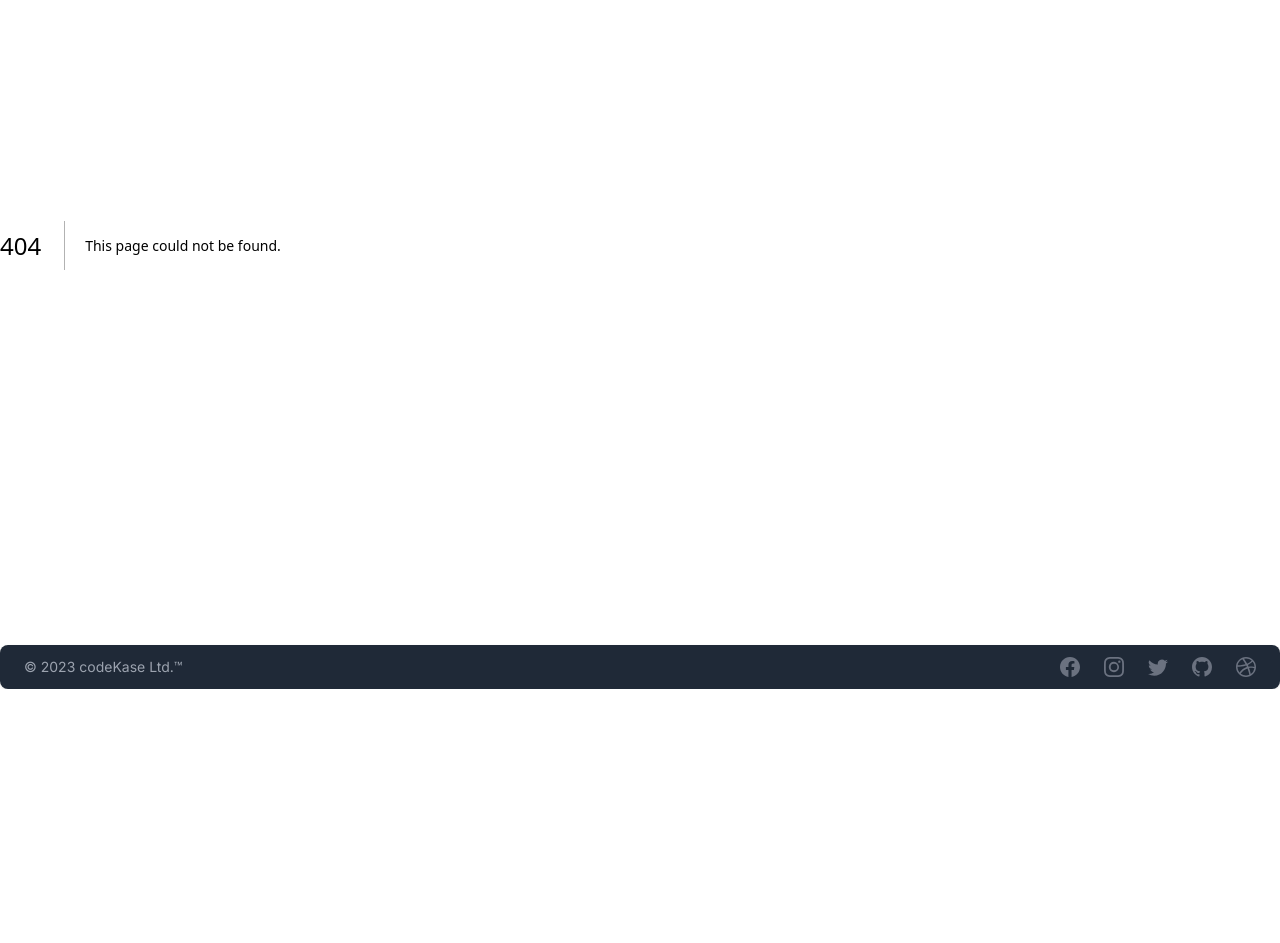
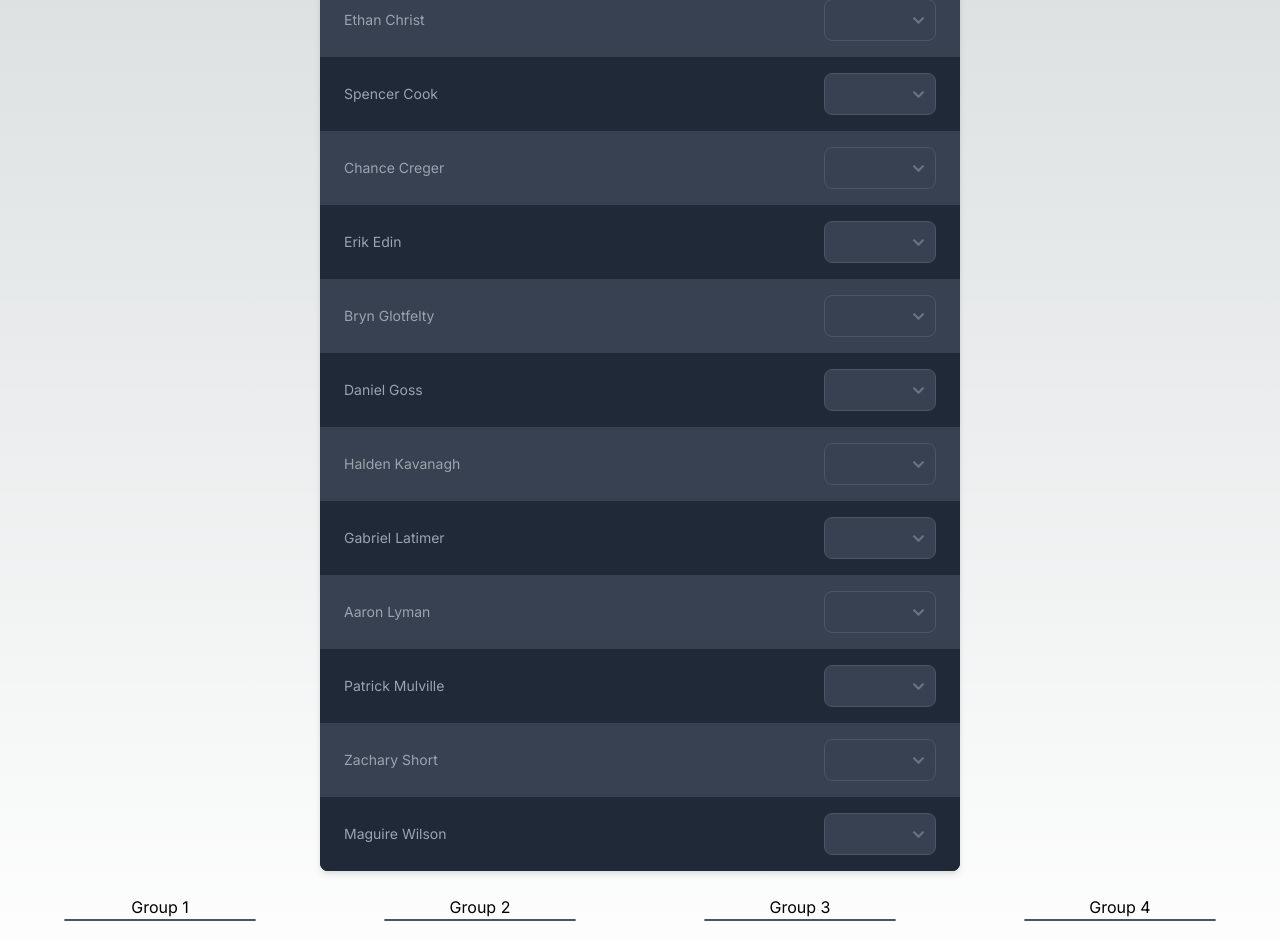
Before and after one commit to CaseySMiller/list_roller, a Next.js app: page /groups in a window 1280 px wide. Before the commit this address had no page. Shown: the part 211-1154 px from the top of the page. Before the commit the page ends 900 px from the top, so only its background shows below. Built offline with nearby package versions, Linux system fonts and the light colour scheme.

Commit message:
built out group selection page

```diff
--- a/app/components/CustomNav/CustomNav.tsx
+++ b/app/components/CustomNav/CustomNav.tsx
@@ -21,8 +21,8 @@ function CustomNav() {
         <Navbar.Link href="/" active>
           Home
         </Navbar.Link>
-        <Navbar.Link as={Link} href="/test">
-          About
+        <Navbar.Link as={Link} href="/groups">
+          Groups
         </Navbar.Link>
         {/* <Navbar.Link as={Link} href="/test">
           Services
--- /dev/null
+++ b/app/groups/page.tsx
@@ -0,0 +1,115 @@
+"use client";
+
+import { useState } from "react";
+import { ListGroup, Table, Dropdown, Select } from "flowbite-react";
+
+const listArray = [
+  "Laura Brown",
+  "Ethan Christ",
+  "Spencer Cook",
+  "Chance Creger",
+  "Erik Edin",
+  "Bryn Glotfelty",
+  "Daniel Goss",
+  "Halden Kavanagh",
+  "Gabriel Latimer",
+  "Aaron Lyman",
+  "Patrick Mulville",
+  "Zachary Short",
+  "Maguire Wilson",
+];
+
+interface Group { name: string, items: Array<string> }
+
+const Groups = () => {
+  const [groups, setGroups] = useState([
+    { name: "Group 1", items: [] },
+    { name: "Group 2", items: [] },
+    { name: "Group 3", items: [] },
+    { name: "Group 4", items: [] },
+  ]);
+
+  const handleSelect = (e: any) => {
+    const newGroups = [...groups];
+    const val = e.target.value.split(' ');
+    const index = parseInt(val[0])-1;
+    val.shift();
+    const itemName = val.join(' ');
+    // remove item from all groups
+    newGroups.forEach((group: Group) => {
+      group.items = group.items.filter((item: string) => item !== itemName);
+    });
+    // add item to selected group
+    newGroups[index].items.push(itemName);
+    setGroups(newGroups);
+  };
+
+  return (
+    <div className="container mx-auto columns-1">
+      <div className="md:w-1/2 mx-auto py-6 ">
+        <Table striped>
+          <Table.Head>
+            <Table.HeadCell>Name</Table.HeadCell>
+            <Table.HeadCell className="w-40">Group</Table.HeadCell>
+          </Table.Head>
+          <Table.Body>
+            {listArray.map((item, index) => {
+              return (
+                <Table.Row key={`listItem${index + 1}`}>
+                  <Table.Cell>{item}</Table.Cell>
+                  <Table.Cell>
+                    <Select
+                      onChange={handleSelect}
+                    >
+                      <option value=''></option>
+                      <option value={`1 ${item}`}>Group 1</option>
+                      <option value={`2 ${item}`}>Group 2</option>
+                      <option value={`3 ${item}`}>Group 3</option>
+                      <option value={`4 ${item}`}>Group 4</option>
+                    </Select>
+                  </Table.Cell>
+                </Table.Row>
+              );
+            })}
+          </Table.Body>
+        </Table>
+      </div>
+      <div className="grid grid-cols-4 pb-6">
+        <div className="">
+          <h5 className="text-center">Group 1</h5>
+          <ListGroup className="w-48 mx-auto">
+            {groups[0].items.map((item: string, index: number) => (
+              <ListGroup.Item>{item}</ListGroup.Item>
+            ))}
+          </ListGroup>
+        </div>
+        <div className="">
+          <h5 className="text-center">Group 2</h5>
+          <ListGroup className="w-48 mx-auto">
+          {groups[1].items.map((item: string, index: number) => (
+              <ListGroup.Item>{item}</ListGroup.Item>
+            ))}
+          </ListGroup>
+        </div>
+        <div className="">
+          <h5 className="text-center">Group 3</h5>
+          <ListGroup className="w-48 mx-auto">
+          {groups[2].items.map((item: string, index: number) => (
+              <ListGroup.Item>{item}</ListGroup.Item>
+            ))}
+          </ListGroup>
+        </div>
+        <div className="">
+          <h5 className="text-center">Group 4</h5>
+          <ListGroup className="w-48 mx-auto">
+          {groups[3].items.map((item: string, index: number) => (
+              <ListGroup.Item>{item}</ListGroup.Item>
+            ))}
+          </ListGroup>
+        </div>
+      </div>
+    </div>
+  );
+};
+
+export default Groups;
--- a/app/layout.tsx
+++ b/app/layout.tsx
@@ -1,6 +1,7 @@
 import type { Metadata } from "next";
 import { Inter } from "next/font/google";
 import { ThemeModeScript, CustomFlowbiteTheme, Flowbite } from "flowbite-react";
+import { useState } from "react";
 
 import customTheme from "./lib/customTheme";
 import CustomNav from "./components/CustomNav/CustomNav";
@@ -22,6 +23,7 @@ export default function RootLayout({
 }) {
   const customFlowbiteTheme: CustomFlowbiteTheme = customTheme;
 
+
   return (
     <html lang="en">
       <head>
```
